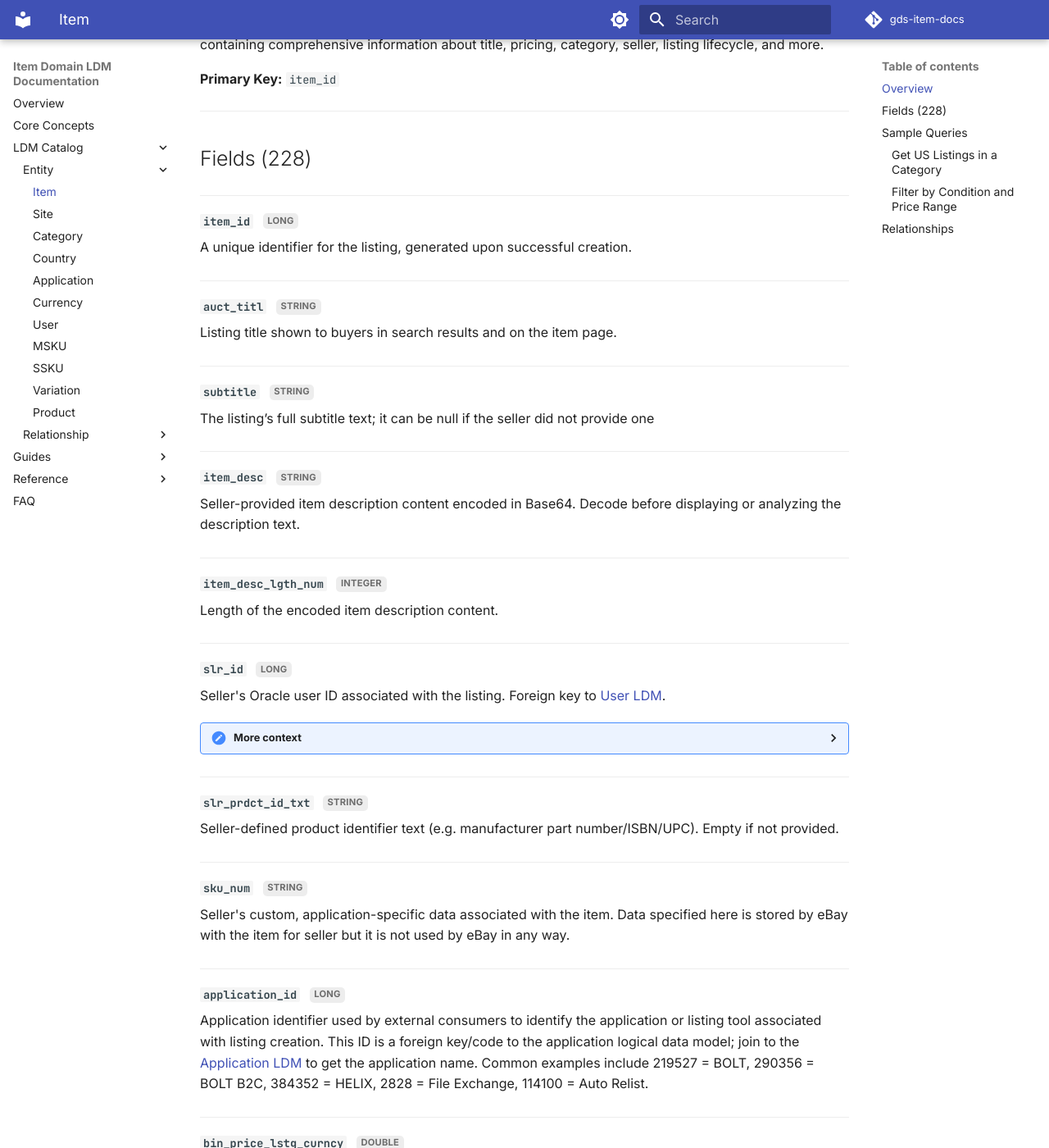
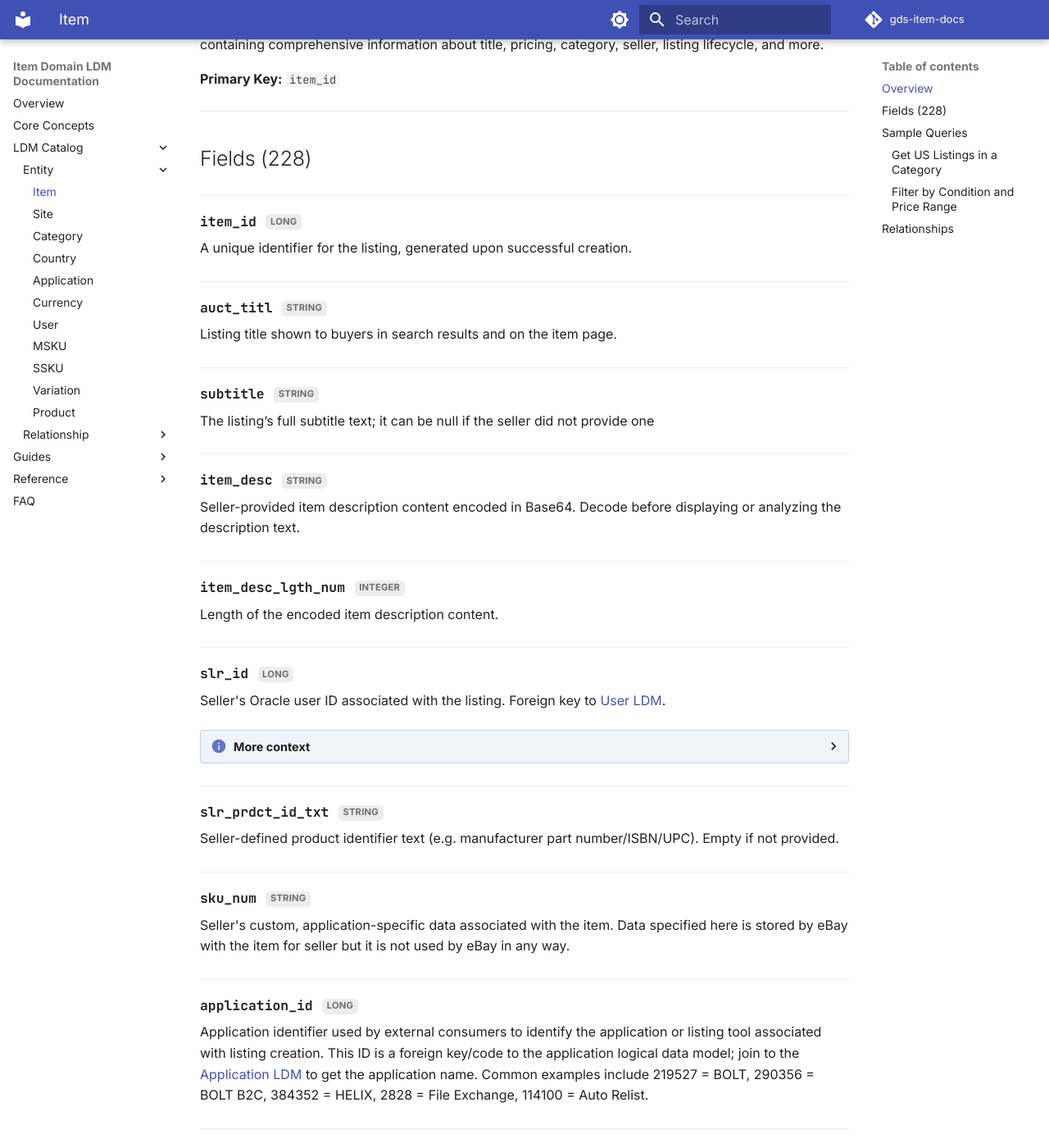
Before and after one commit to duanbiyi-ctrl/ework, an MkDocs documentation site: the page built from docs/entities/item.md, in a window 1280 px wide and 1400 px high, scrolled down 321 px. Shown: the whole window at 82% size. Built offline with MkDocs 1.6.1 and Material for MkDocs 9.7.7, drawn with Linux system fonts in a browser that asks for light colours; comment, search, counter and statistics services are not loaded.

Commit message:
Polish item field styling
Co-authored-by: Copilot <223556219+Copilot@users.noreply.github.com>

```diff
--- a/docs/stylesheets/extra.css
+++ b/docs/stylesheets/extra.css
@@ -43,6 +43,14 @@
     vertical-align: 0.08rem;
 }
 
+.md-typeset p:has(> .field-type) > strong code {
+    padding: 0;
+    background: transparent;
+    color: var(--md-default-fg-color);
+    font-size: 0.82rem;
+    font-weight: 700;
+}
+
 .md-typeset details:has(.field-type) {
     font-size: 0.76rem;
     line-height: 1.6;
@@ -63,20 +71,24 @@
     margin-top: 0.35rem;
 }
 
-.md-typeset .admonition.field-context {
-    border-color: var(--md-default-fg-color--lighter);
+.md-typeset .admonition.field-context,
+.md-typeset details.field-context {
+    border-color: rgba(63, 81, 181, 0.28);
     box-shadow: none;
     font-size: 0.72rem;
 }
 
-.md-typeset .admonition.field-context > .admonition-title {
-    background-color: var(--md-default-fg-color--lightest);
+.md-typeset .admonition.field-context > .admonition-title,
+.md-typeset details.field-context > summary {
+    background-color: rgba(63, 81, 181, 0.07);
     color: var(--md-default-fg-color);
-    padding-left: 0.6rem;
 }
 
-.md-typeset .admonition.field-context > .admonition-title::before {
-    display: none;
+.md-typeset .admonition.field-context > .admonition-title::before,
+.md-typeset details.field-context > summary::before {
+    background-color: rgba(63, 81, 181, 0.78);
+    -webkit-mask-image: var(--md-admonition-icon--info);
+    mask-image: var(--md-admonition-icon--info);
 }
 
 .md-typeset h3[id^="item-basics"],
```
Also changed, not shown: site/stylesheets/extra.css.
